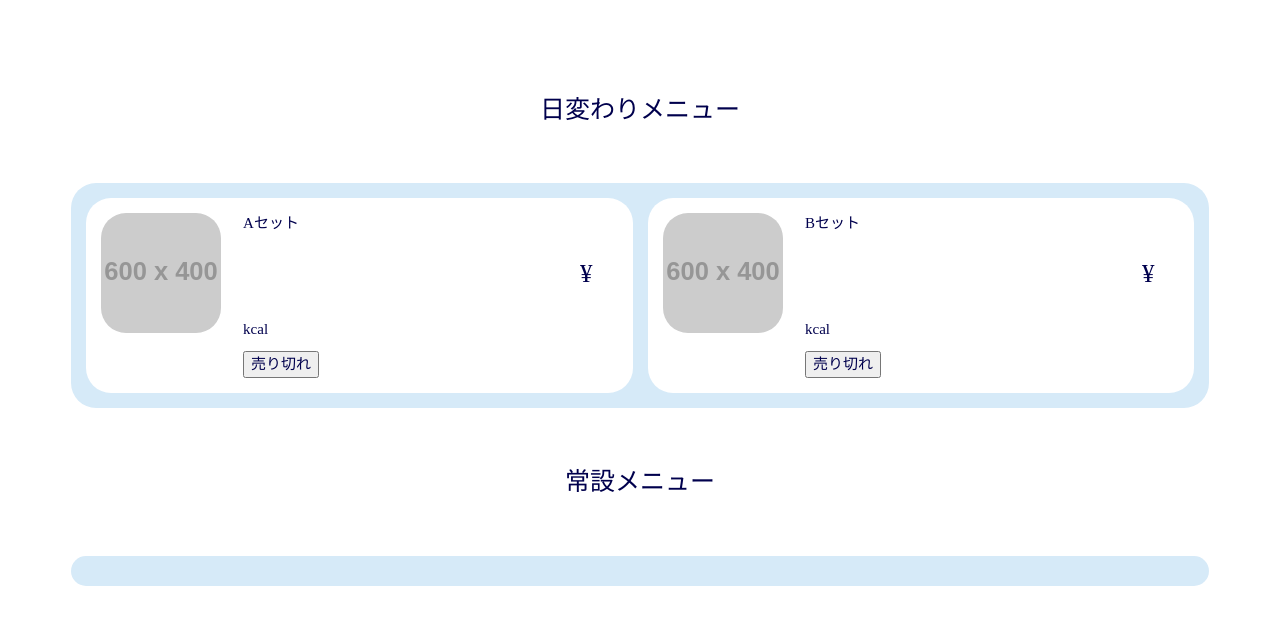
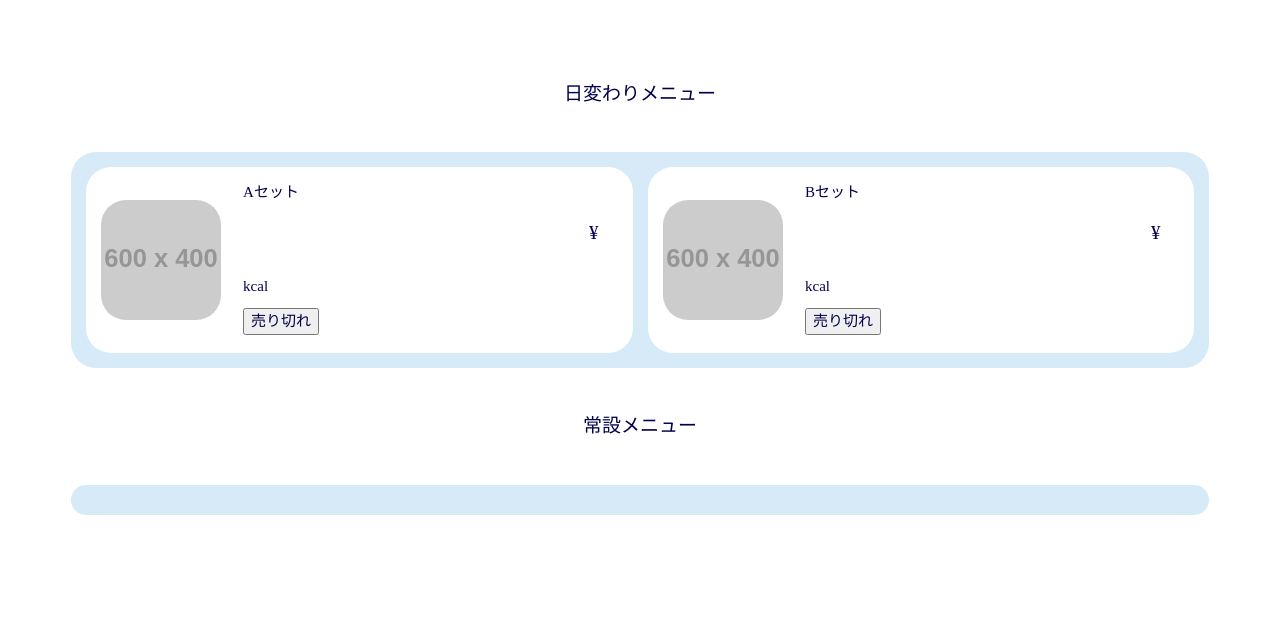
Before and after one commit to d4wnin9/cafe, a Flask app: page / in a window 1280 px wide. Shown: the part 72-697 px from the top of the page. Run offline with Flask 2, Linux system fonts and the light colour scheme; data that the repository does not hold is empty; some libraries are stand-ins or nearby versions.

Commit message:
Update main.css

```diff
--- a/static/css/main.css
+++ b/static/css/main.css
@@ -89,6 +89,8 @@ body
   flex-shrink: 0;
   object-fit: cover;
   margin-right: 1.5em;
+  margin-top: 1.2em;
+  margin-bottom: 1.2em;
   border-radius: 25px;
 
 }
@@ -152,7 +154,7 @@ h1 {
 
 h4 {
  font-weight: 100;
- font-size: 25px;
+ font-size: 19px;
 }
 
 .popup .content {
```
